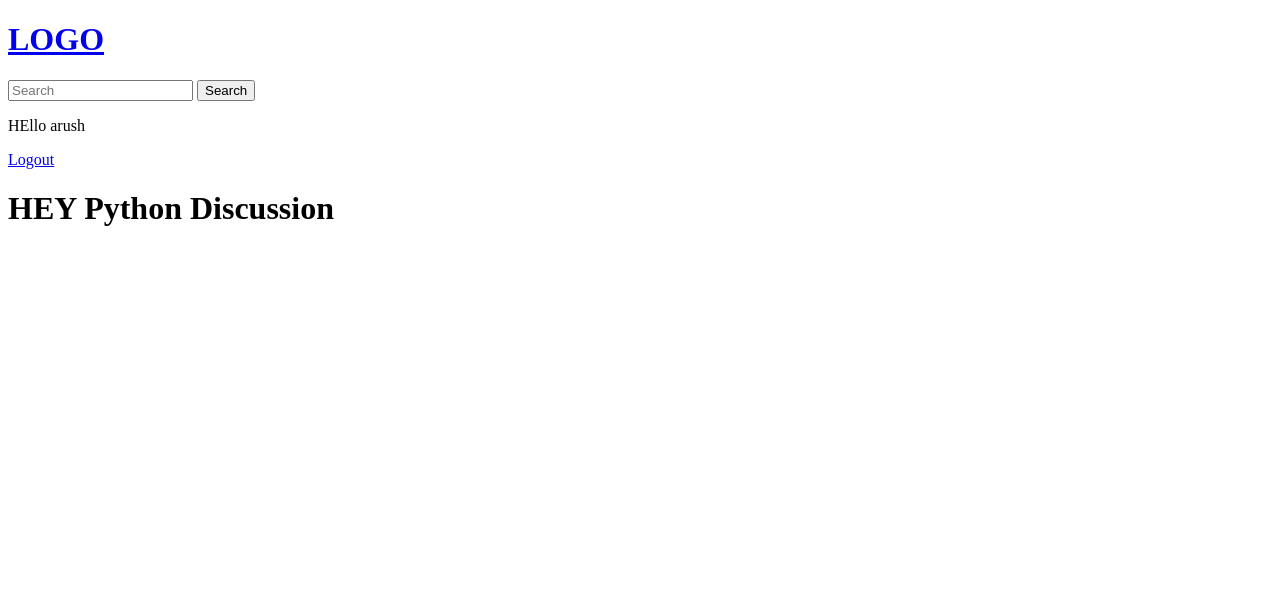
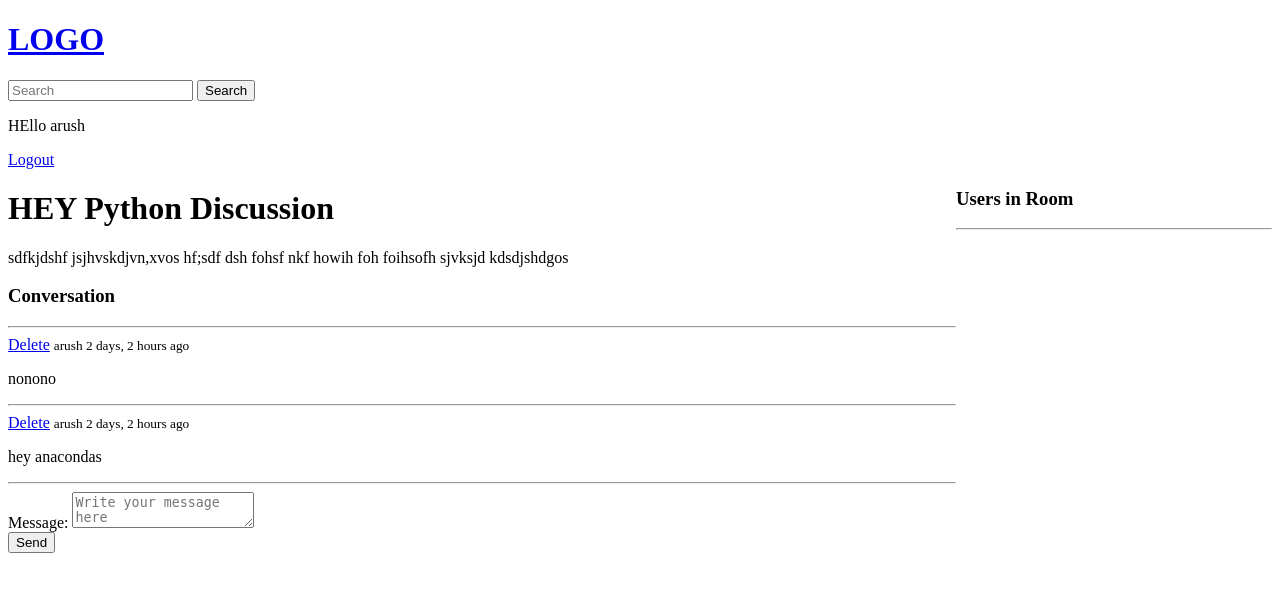
Before and after one commit to arush3218/CATsalon, a Django app: page /room/2/ in a window 1280 px wide. Shown: the top 592 px of the page. Run offline with Django 5.2, Linux system fonts and the light colour scheme; a user stored in the database is signed in; data comes from the database, SQL or seed files in the repository; both versions use the stored data as it was after the commit.

Commit message:
update #3

```diff
--- a/catsalon/base/models.py
+++ b/catsalon/base/models.py
@@ -17,7 +17,7 @@ class Room(models.Model):
     topic = models.ForeignKey(Topic, on_delete=models.SET_NULL, null=True)
     name = models.CharField(max_length=200)
     description = models.TextField(null=True, blank=True)
-    # participants = models.ManyToManyField('Participant', related_name='rooms')
+    participants = models.ManyToManyField(User, related_name='participants', blank=True)
     updated = models.DateTimeField(auto_now =True)
     created = models.DateTimeField(auto_now_add=True)
 
--- a/catsalon/base/templates/base/room.html
+++ b/catsalon/base/templates/base/room.html
@@ -1,5 +1,60 @@
 {% extends 'main.html'%} {% block content %}
 
-<h1>HEY {{room.name}}</h1>
+<style>
+  .room-container {
+    display: grid;
+    grid-template-columns: 3fr 1fr;
+  }
+</style>
 
-{% endblock content %}
+<div class="room-container">
+  <div>
+    <h1>HEY {{room.name}}</h1>
+    <p>{{room.description}}</p>
+    <div class="comment-wrapper">
+      <h3>Conversation</h3>
+      <hr />
+      {% for message in room_messages %}
+      <div>
+        {% if request.user == message.user%}
+        <a href='{% url "delete_message" message.id%}'>Delete</a>
+        {% endif %}
+        <small>{{ message.user}} {{message.created|timesince}} ago </small>
+        <p>{{message.body}}</p>
+        <hr />
+      </div>
+      {% endfor %}
+    </div>
+
+    {% if request.user.is_authenticated %}
+    <div class="comment-form">
+      <form method="POST" action="">
+        {% csrf_token %}
+        <div>
+          <label for="body">Message:</label>
+          <textarea
+            id="body"
+            name="body"
+            placeholder="Write your message here"
+            required
+          ></textarea>
+        </div>
+        <div>
+          <input type="submit" value="Send" />
+        </div>
+      </form>
+    </div>
+
+    {% endif %}
+  </div>
+  <div>
+    <h3>Users in Room</h3>
+    <hr />
+    {% for user in particiapnts %}
+    <div>
+      <p>@{{user.username}}</p>
+    </div>
+    {% endfor %}
+  </div>
+  {% endblock content %}
+</div>
--- a/catsalon/base/urls.py
+++ b/catsalon/base/urls.py
@@ -10,5 +10,6 @@ urlpatterns = [
     path('create-room/', views.createRoom, name = 'create_room'),
     path('update-room/<str:pk>', views.updateRoom, name = 'update_room'),
     path('delete-room/<str:pk>', views.DeleteRoom, name = 'delete_room'),
+    path('delete-message/<str:pk>', views.DeleteMessage, name = 'delete_message'),
 
 ]
--- a/catsalon/base/views.py
+++ b/catsalon/base/views.py
@@ -1,6 +1,6 @@
 from django.shortcuts import render, redirect
 from django.http import HttpResponse
-from .models import Room, Topic
+from .models import Room, Topic, Message
 from .forms import RoomForm, Room
 from django.db.models import Q
 from django.contrib.auth.models import User
@@ -78,12 +78,27 @@ def home(request):
                                 )
     topics = Topic.objects.all()
     room_count = rooms.count()
-    context = {'rooms': rooms, 'topics': topics, 'room_count': room_count}
+    room_messages_raw = Message.objects.filter(Q(room__topic__name__icontains=q))
+    room_messages = room_messages_raw.order_by('-created')
+
+    context = {'rooms': rooms, 'topics': topics, 'room_count': room_count, 'room_messages': room_messages}
     return render(request, 'base/home.html',context )
 
 def room(request, pk):
     room = Room.objects.get(id=pk)
-    context = {'room': room}
+    room_messages = room.message_set.all().order_by('-created')
+    participants = room.participants.all()
+
+    if request.method == 'POST':
+        messaage = Message.objects.create(
+            user=request.user,
+            room=room,
+            body=request.POST.get('body')
+        )
+        room.participants.add(request.user)
+        return redirect('room', pk=room.id)
+
+    context = {'room': room, 'room_messages': room_messages, 'particiapnts': participants}
 
     return render(request, 'base/room.html', context)
 
@@ -118,10 +133,21 @@ def updateRoom(request, pk):
 
 def DeleteRoom(request, pk):
     room = Room.objects.get(id=pk)
+    if request.user != room.host :
+        return HttpResponse('You are not allowed here!')
     if request.method == 'POST':
         room.delete()
         redirect('home')
     return render(request, 'base/delete.html',{'obj':room})
+
+def DeleteMessage(request, pk):
+    message = Message.objects.get(id=pk)
+    if request.user != message.user :
+        return HttpResponse('You are not allowed here!')
+    if request.method == 'POST':
+        message.delete()
+        redirect('home')
+    return render(request, 'base/delete.html',{'obj':message})
 
 
 
```
Also changed, not shown: catsalon/base/templates/base/home.html (+17 -1 lines), catsalon/base/migrations/0003_meta_room_participants.py (added), catsalon/base/templates/base/activity_component.html (added), catsalon/db.sqlite3.
